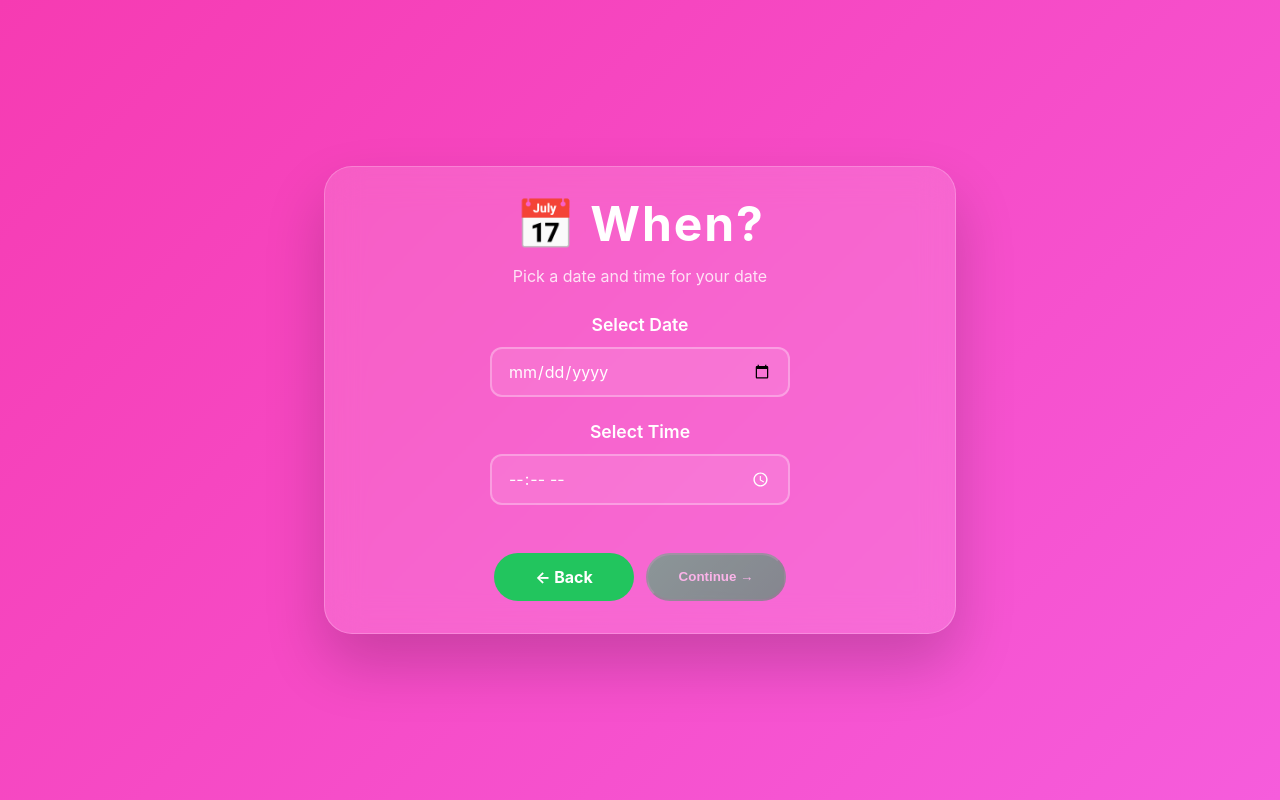
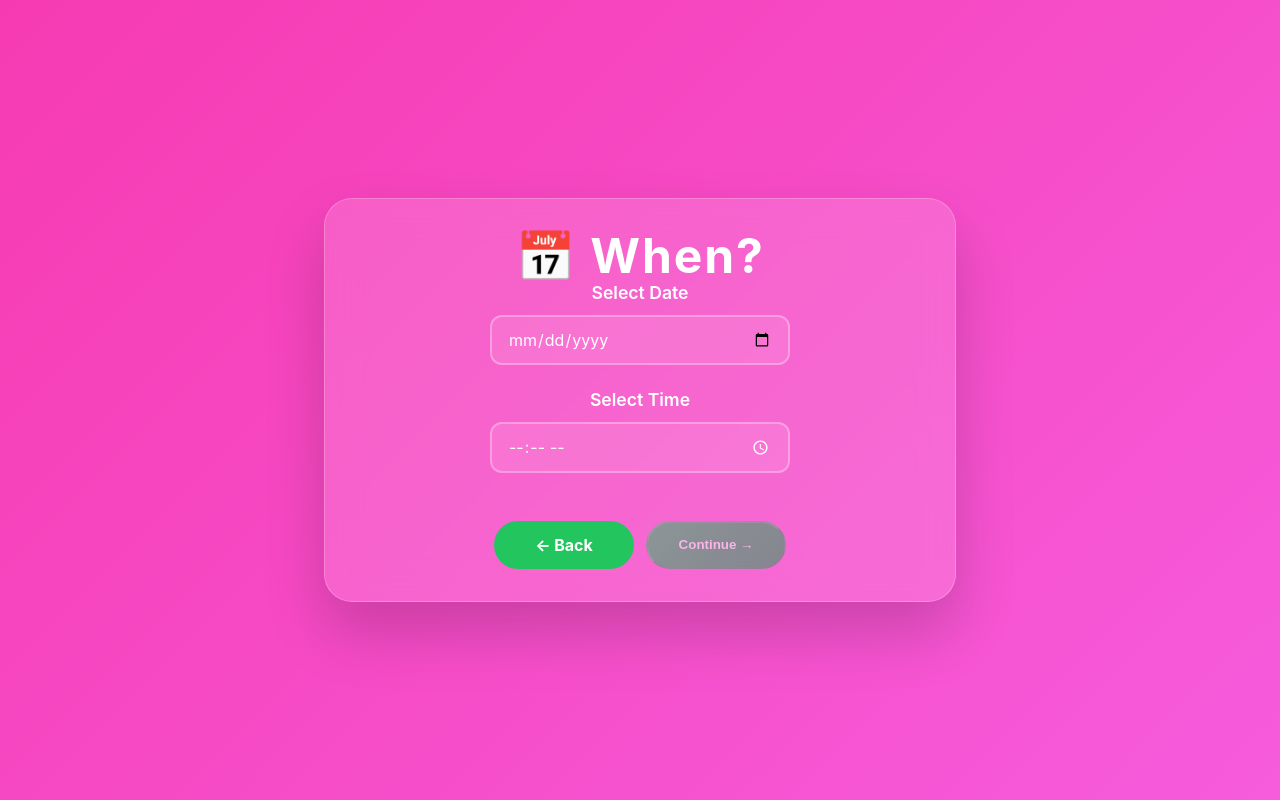
Before and after one commit to Jerryatrics/warr, a website: page date.html in a window 1280 px wide. Drawn offline with Linux system fonts and the light colour scheme.

Commit message:
Initial commit

```diff
--- a/date.html
+++ b/date.html
@@ -122,7 +122,7 @@
     <div class="page">
         <div class="card">
             <h1>📅 When?</h1>
-            <p class="subtitle">Pick a date and time for your date</p>
+
 
             <div class="date-container">
                 <div class="date-input-wrapper">
```
Also changed, not shown: restaurants.html (+1 -1 lines).
